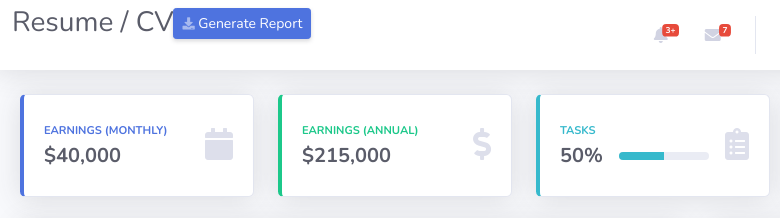
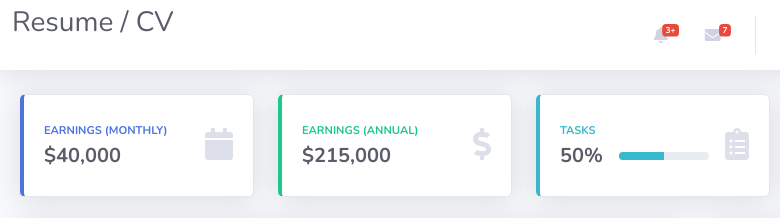
Before and after one commit to naveenriaz/naveenriaz.github.io, a website with bundled scripts: page index.html in a window 1280 px wide. Shown: the top 218 px of the page, 228-1008 px from the left. Built offline with nearby package versions, Linux system fonts and the light colour scheme.

Commit message:
Page Header

```diff
--- a/index.html
+++ b/index.html
@@ -181,7 +181,6 @@
           <!-- Page Heading -->
           <div class="d-sm-flex align-items-center justify-content-between mb-4">
             <h1 class="h3 mb-0 text-gray-800">Resume / CV</h1>
-            <a href="#" class="d-none d-sm-inline-block btn btn-sm btn-primary shadow-sm"><i class="fas fa-download fa-sm text-white-50"></i> Generate Report</a>
           </div>
 
           <!-- Topbar Navbar -->
```
